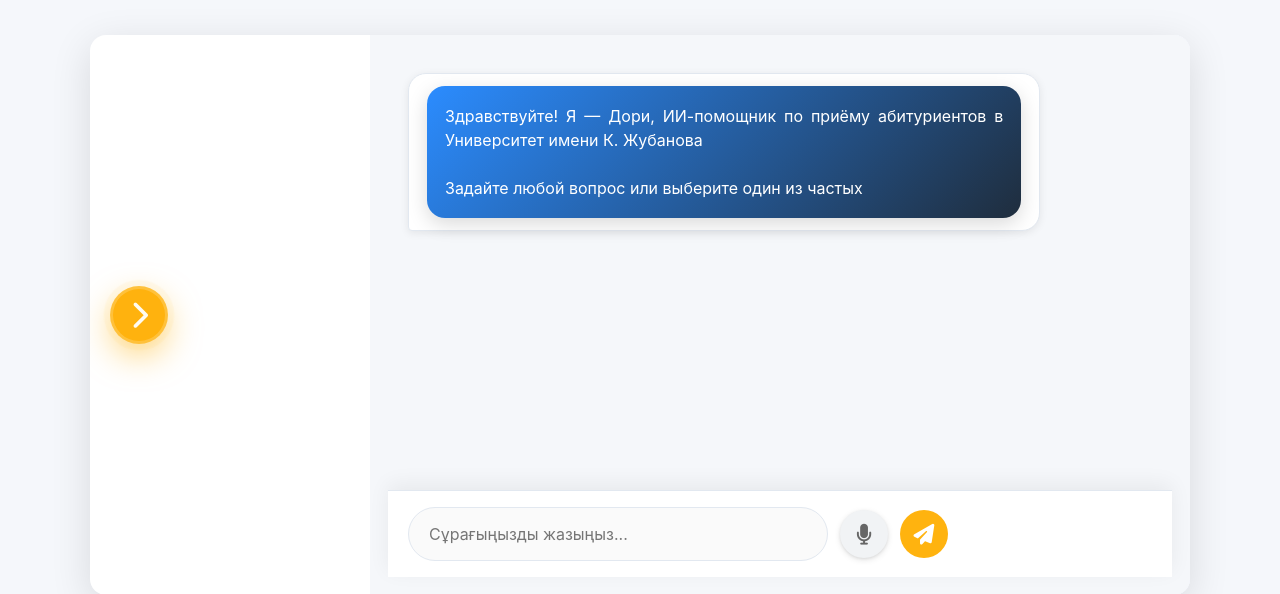
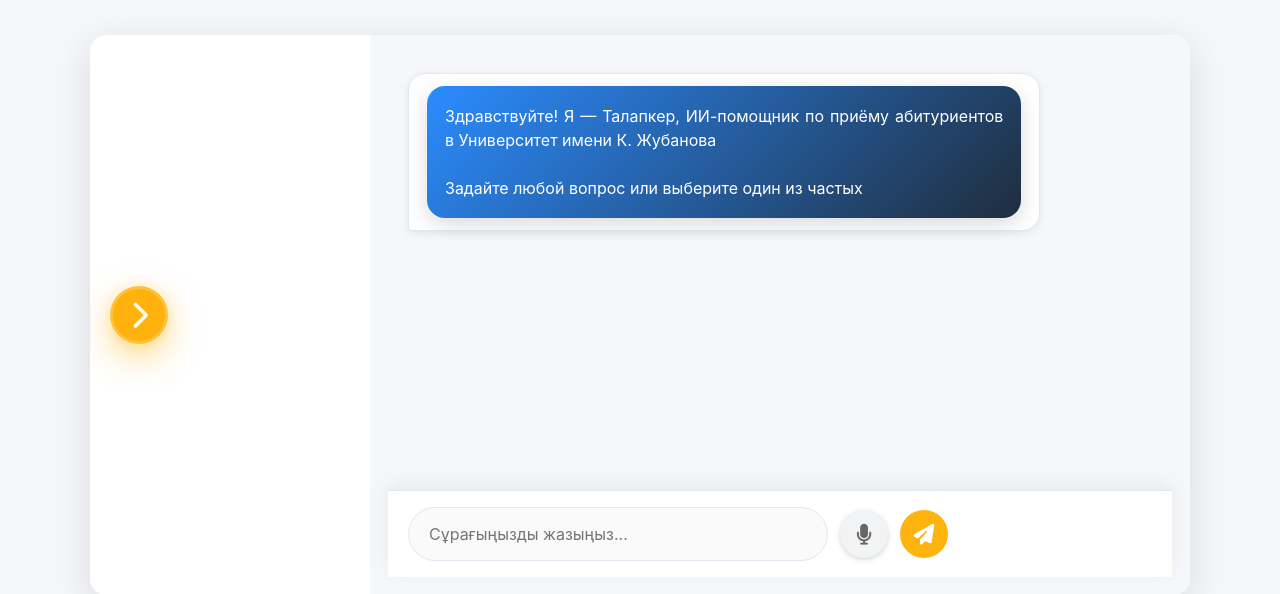
Before and after one commit to penelopa13/----, a Flask app: page / in a window 1280 px wide. Shown: the part 883-1477 px from the top of the page. Run offline with Flask 3, Linux system fonts and the light colour scheme; parts of the project's set-up code (start-up, migrations or seed data) failed here and were passed over.

Commit message:
ready ready

```diff
--- a/app.py
+++ b/app.py
@@ -423,7 +423,7 @@ def api_chat():
 
     # === Gemini (если ничего не подошло) ===
     try:
-        prompt = f"""Ты — ИИ-консультант по поступлению в АРУ им. К. Жубанова.Тебя зовут Дории.И на каждом ответе используй свое имя.
+        prompt = f"""Ты — ИИ-консультант по поступлению в АРУ им. К. Жубанова.Тебя зовут Талапкер.И на каждом ответе используй свое имя.
 Отвечай ТОЛЬКО на языке вопроса ({lang.upper()}).
 Вопрос: {user_message}
 
--- a/templates/index.html
+++ b/templates/index.html
@@ -35,7 +35,7 @@
           <!-- Приветственное сообщение -->
           <div class="message bot">
             <div class="bubble" style="background:linear-gradient(135deg,var(--secondary-color),var(--primary-color)); color:#fff; border-radius:18px; padding:18px; box-shadow:0 6px 20px rgba(0,0,0,0.15);">
-              {{ t('Здравствуйте! Я — Дори, ИИ-помощник по приёму абитуриентов в Университет имени К. Жубанова') }}<br><br>
+              {{ t('Здравствуйте! Я — Талапкер, ИИ-помощник по приёму абитуриентов в Университет имени К. Жубанова') }}<br><br>
               {{ t('Задайте любой вопрос или выберите один из частых') }}
             </div>
           </div>
```
